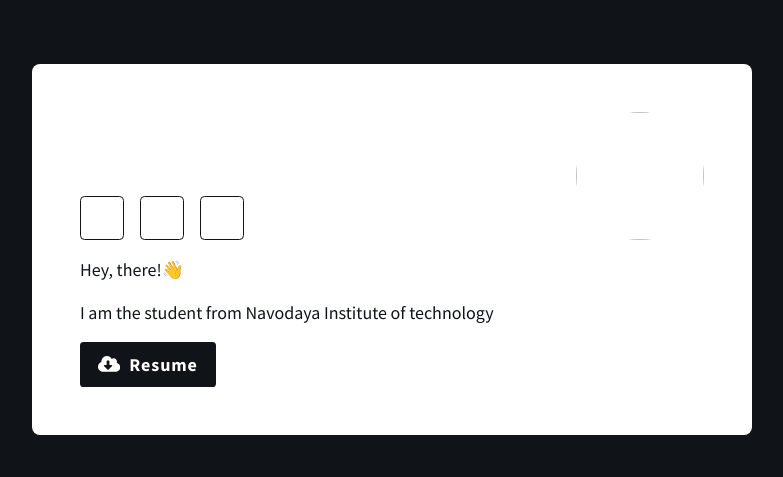
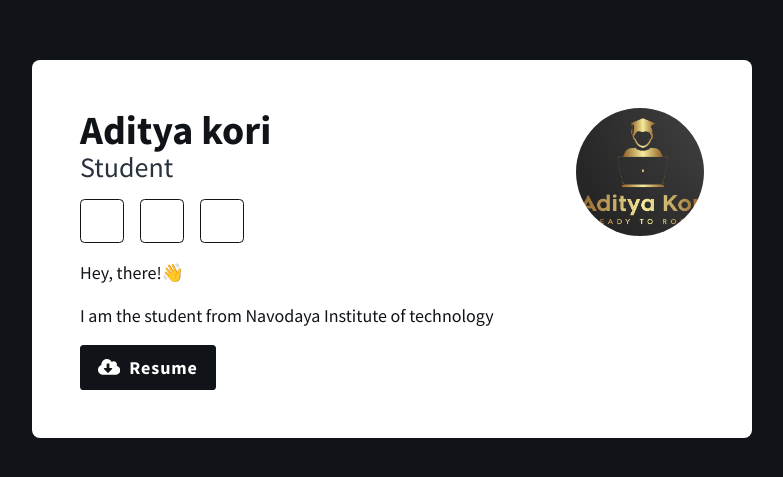
Before and after one commit to Aditya-kori/portfolio, a plain HTML site: page index.html in a window 1280 px wide. Shown: the part 151-628 px from the top of the page, without its empty margins (248-1031 px from the left). Drawn offline with Linux system fonts and the light colour scheme.

Commit message:
corrected one

```diff
--- a/index.html
+++ b/index.html
@@ -9,7 +9,7 @@
 <body>
     <div class="card">
         <div class="card__img-container">
-          <img class="card__img" src="mine.png/>
+          <img class="card__img" src="mine.png"/>
         </div>
         <div class="card__header">
           <h2 class="card__title">Aditya kori</h2>
```
